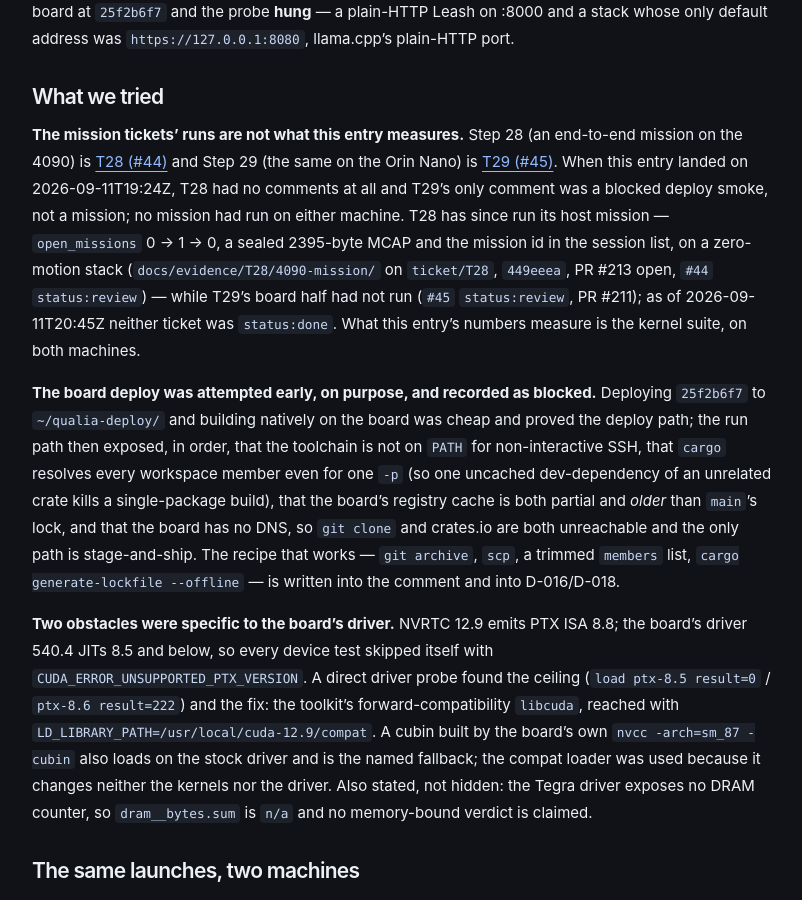
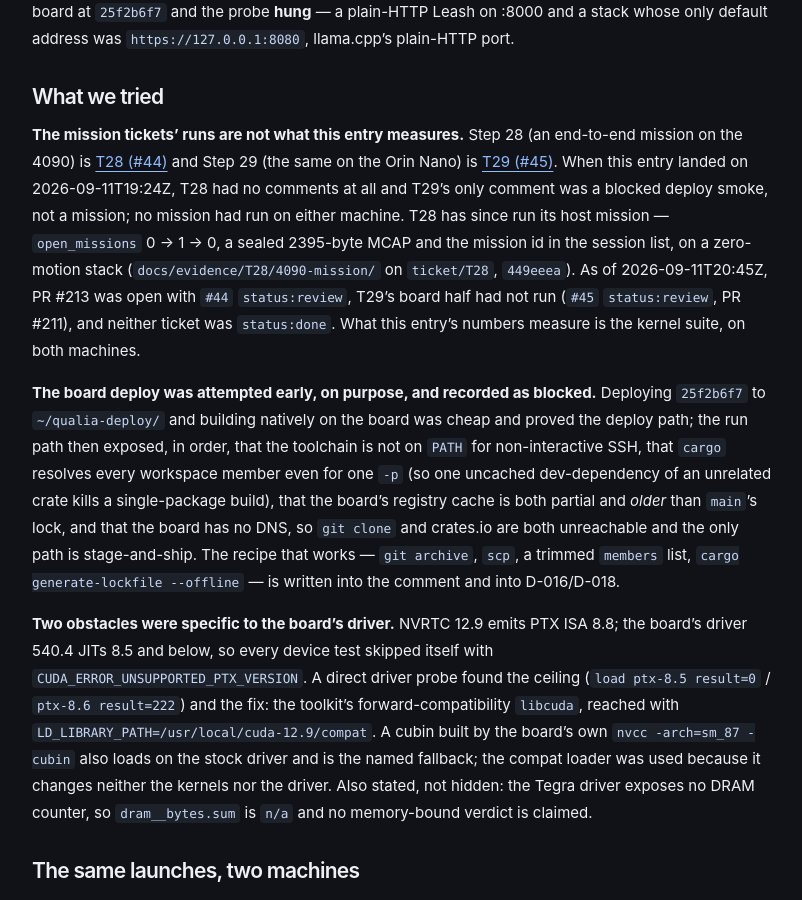
Before and after one commit to superposition/superposition.github.io, a Jekyll site: the page built from _posts/2026-09-11-the-4090-and-the-nano.md, in a window 1280 px wide and 900 px high, scrolled down 690 px. Shown: the whole window, without its empty margins (213-1015 px from the left). Built offline with Jekyll 4.4.1, drawn with Linux system fonts in a browser that asks for light colours.

Commit message:
Journal: put the 4090 entry's live ticket state inside the dated clause
"PR #213 open, #44 status:review" sat outside the "as of 2026-09-11T20:45Z"
qualifier; the sentence now reads: "As of 2026-09-11T20:45Z, PR #213 was open
with #44 status:review, T29's board half had not run (#45 status:review, PR
#211), and neither ticket was status:done." No fact changed.

```diff
--- a/_posts/2026-09-11-the-4090-and-the-nano.md
+++ b/_posts/2026-09-11-the-4090-and-the-nano.md
@@ -35,10 +35,10 @@ Step 29 (the same on the Orin Nano) is [T29 (#45)](https://github.com/superposit
 When this entry landed on 2026-09-11T19:24Z, T28 had no comments at all and T29's only comment was a
 blocked deploy smoke, not a mission; no mission had run on either machine. T28 has since run its host
 mission — `open_missions` 0 → 1 → 0, a sealed 2395-byte MCAP and the mission id in the session list,
-on a zero-motion stack (`docs/evidence/T28/4090-mission/` on `ticket/T28`, `449eeea`, PR #213 open,
-`#44` `status:review`) — while T29's board half had not run (`#45` `status:review`, PR #211); as of
-2026-09-11T20:45Z neither ticket was `status:done`. What this entry's numbers measure is the kernel
-suite, on both machines.
+on a zero-motion stack (`docs/evidence/T28/4090-mission/` on `ticket/T28`, `449eeea`). As of
+2026-09-11T20:45Z, PR #213 was open with `#44` `status:review`, T29's board half had not run (`#45`
+`status:review`, PR #211), and neither ticket was `status:done`. What this entry's numbers measure is
+the kernel suite, on both machines.
 
 **The board deploy was attempted early, on purpose, and recorded as blocked.** Deploying `25f2b6f7`
 to `~/qualia-deploy/` and building natively on the board was cheap and proved the deploy path; the
```
